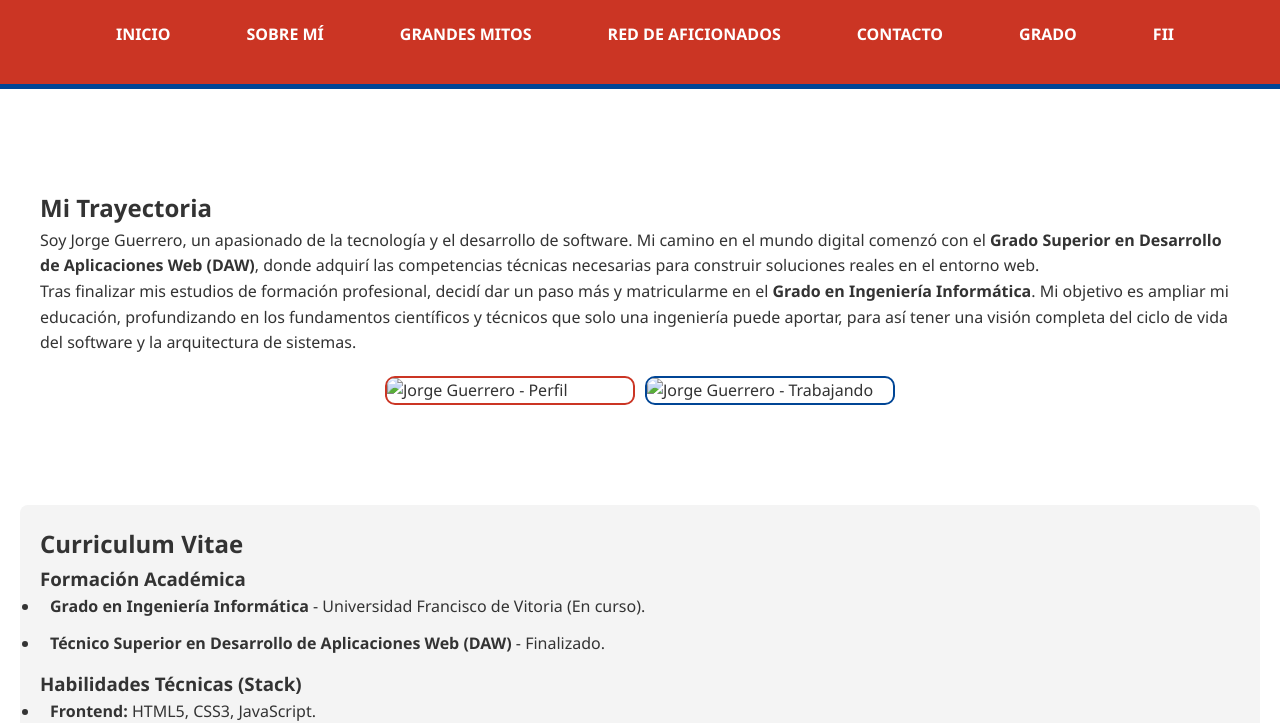
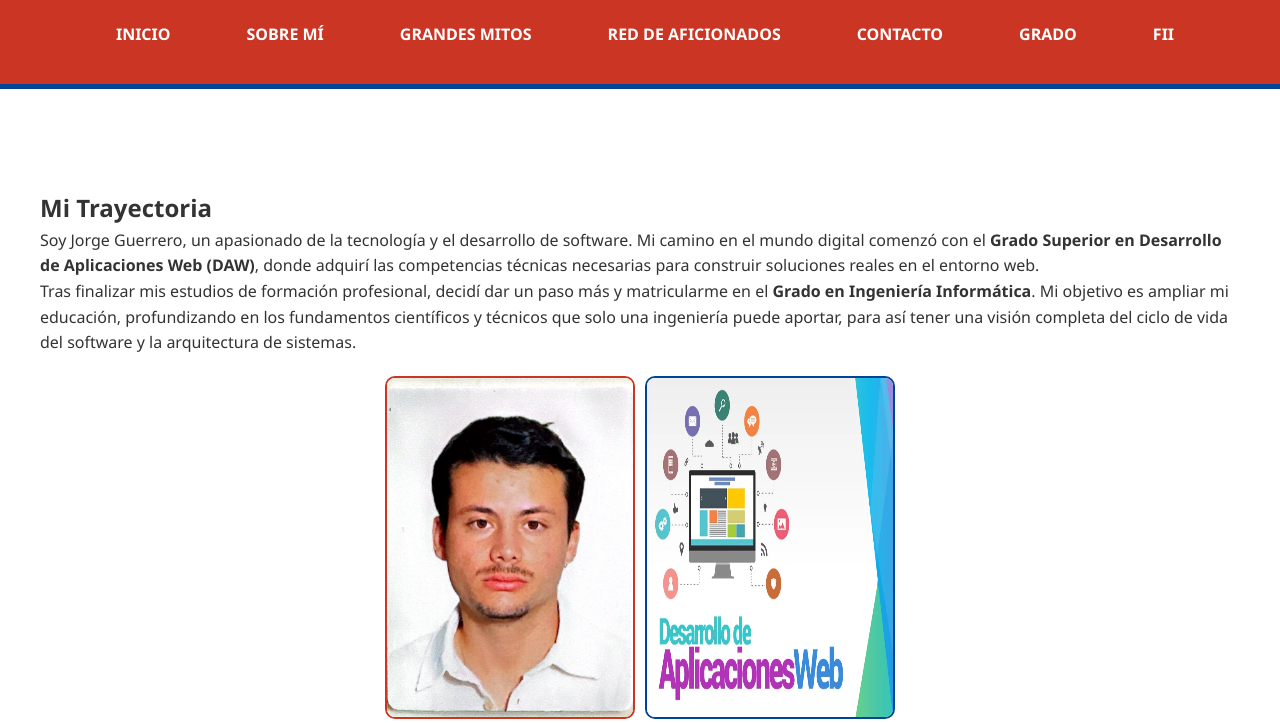
Before and after one commit to jorge-guerrero-gil/webJGG, a plain HTML site: page docs/publica/about.html in a window 1280 px wide. Shown: the part 112-835 px from the top of the page. Drawn offline with Linux system fonts and the light colour scheme.

Commit message:
Imagenes añadidas

```diff
--- a/docs/publica/about.html
+++ b/docs/publica/about.html
@@ -35,8 +35,8 @@
             </p>
 
             <div class="mis-fotos" style="display: flex; gap: 10px; justify-content: center; margin: 20px 0;">
-                <img src="../imagenes/foto1.jpg" alt="Jorge Guerrero - Perfil" width="250" style="border-radius: 10px; border: 2px solid #CB3524;">
-                <img src="../imagenes/foto2.jpg" alt="Jorge Guerrero - Trabajando" width="250" style="border-radius: 10px; border: 2px solid #004595;">
+                <img src="../imagenes/Foto_Carné.jpg" alt="Jorge Guerrero - Perfil" width="250" style="border-radius: 10px; border: 2px solid #CB3524;">
+                <img src="../imagenes/daw.webp" alt="Jorge Guerrero - Trabajando" width="250" style="border-radius: 10px; border: 2px solid #004595;">
             </div>
         </section>
 
```
Also changed, not shown: docs/imagenes/Foto_Carné.jpg (added), docs/imagenes/daw.webp (added).
